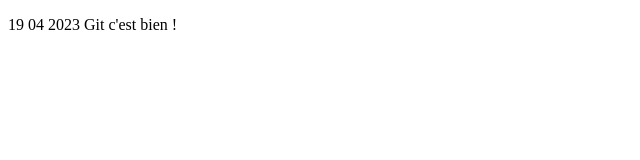
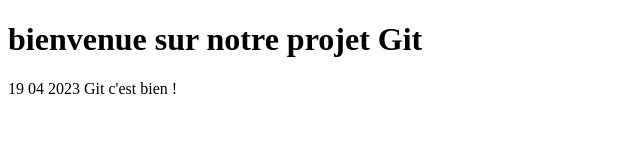
Before and after one commit to sebleh50/git-en-quipe, a plain HTML site: page index.html in a window 1280 px wide. Shown: the whole page, without its empty margins (0-640 px from the left). Drawn offline with Linux system fonts and the light colour scheme.

Commit message:
ajout h1

```diff
--- a/index.html
+++ b/index.html
@@ -6,6 +6,8 @@
 	<title></title>
 </head>
 <body>
+	<h1>bienvenue sur notre projet Git
+	</h1>
 <p>19 04 2023
 Git c'est bien !</p>
 <img src="Immersion_2/images/articles.jpg" alt="">
```
